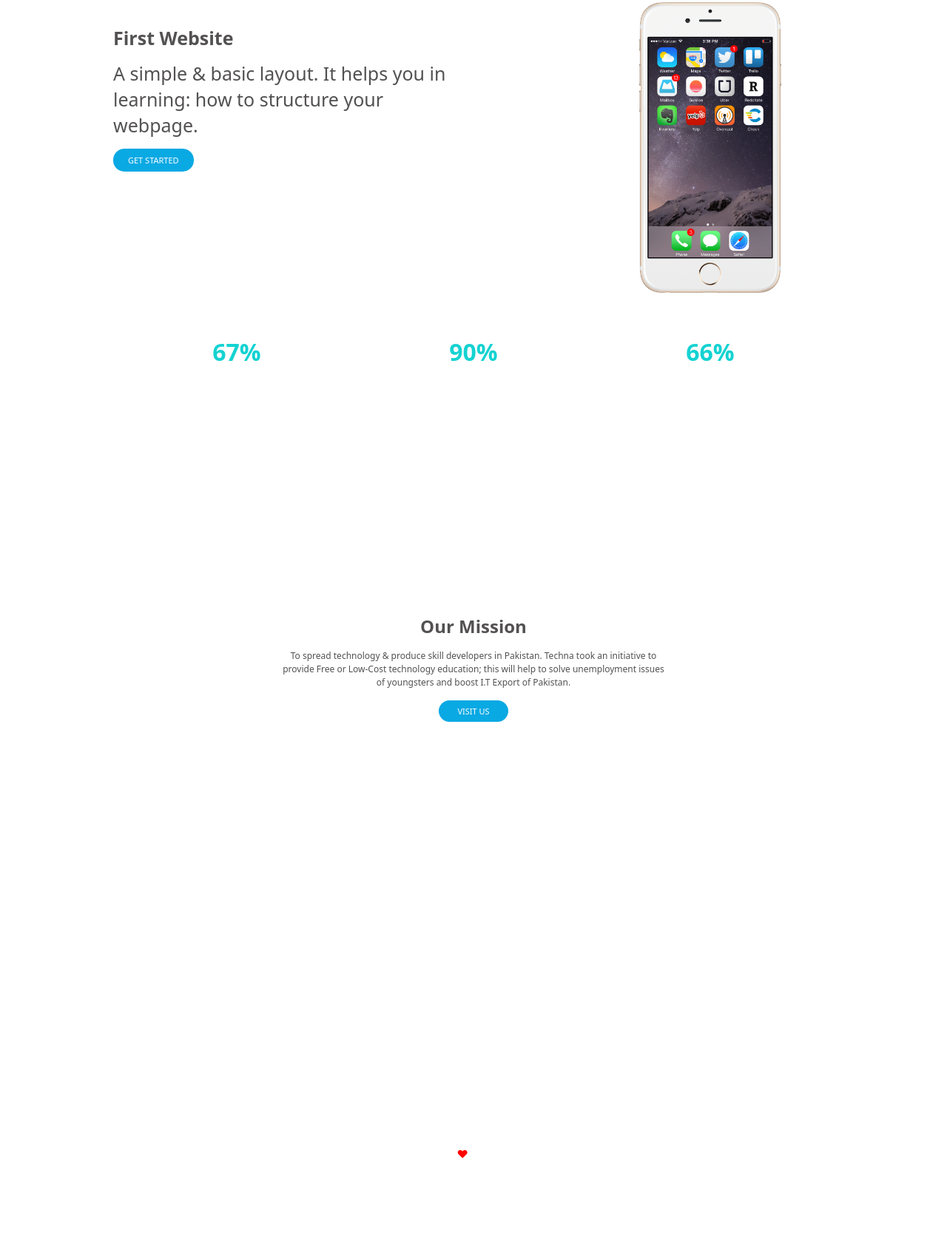
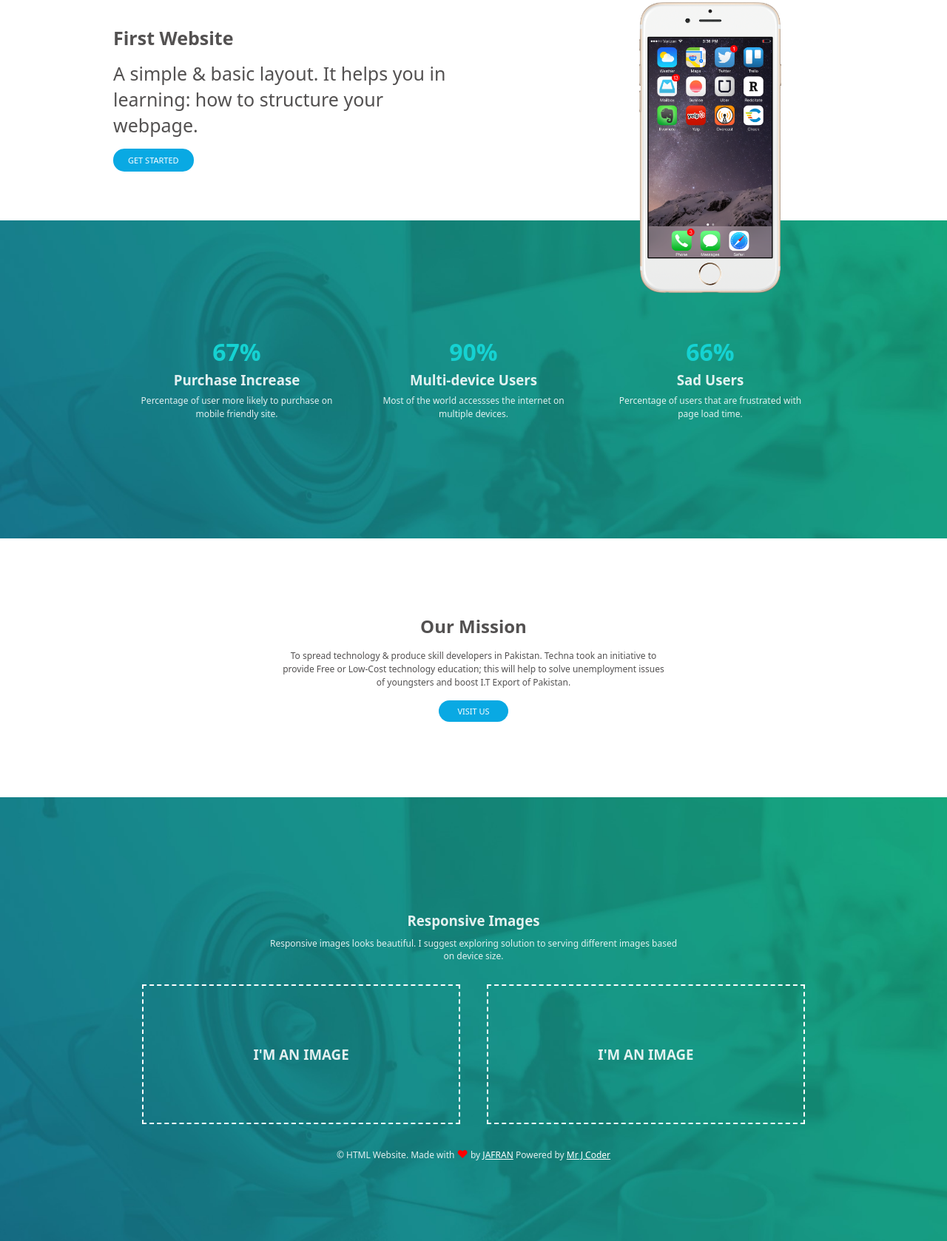
Before and after one commit to JafranAhmad/SMIT-WMA-Design-Assignment, a plain HTML site: page index.html in a window 1280 px wide. Shown: the part 52-1730 px from the top of the page at 74% size. Drawn offline with Linux system fonts and the light colour scheme.

Commit message:
Update style.css

```diff
--- a/styles/style.css
+++ b/styles/style.css
@@ -51,7 +51,7 @@
 .second-sec {
     width: 100%;
     height: 430px;
-    background-image: url("assets/images/bg.jpg");
+    background-image: url("../assets/images/bg.jpg");
     background-repeat: no-repeat;
     background-position: center;
     background-size: cover;
@@ -104,7 +104,7 @@
 .fourth-sec {
     width: 100%;
     height: 600px;
-    background-image: url("assets/images/bg.jpg");
+    background-image: url("../assets/images/bg.jpg");
     background-repeat: no-repeat;
     background-position: center;
     background-size: cover;
```
